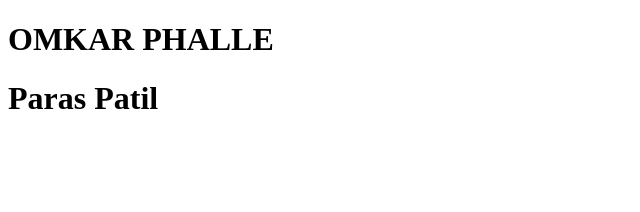
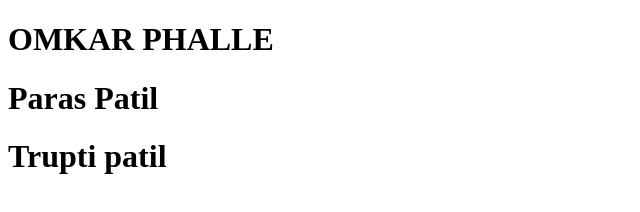
Before and after one commit to Omkarphalle378/paras1-branch, a plain HTML site: page index.html in a window 1280 px wide. Shown: the whole page, without its empty margins (0-640 px from the left). Drawn offline with Linux system fonts and the light colour scheme.

Commit message:
Changed by paras

```diff
--- a/index.html
+++ b/index.html
@@ -8,6 +8,7 @@
 <body>
   <h1>OMKAR PHALLE</h1>
   <h1>Paras Patil</h1>
+  <h1>Trupti patil</h1>
 
 </body>
 </html>
```
